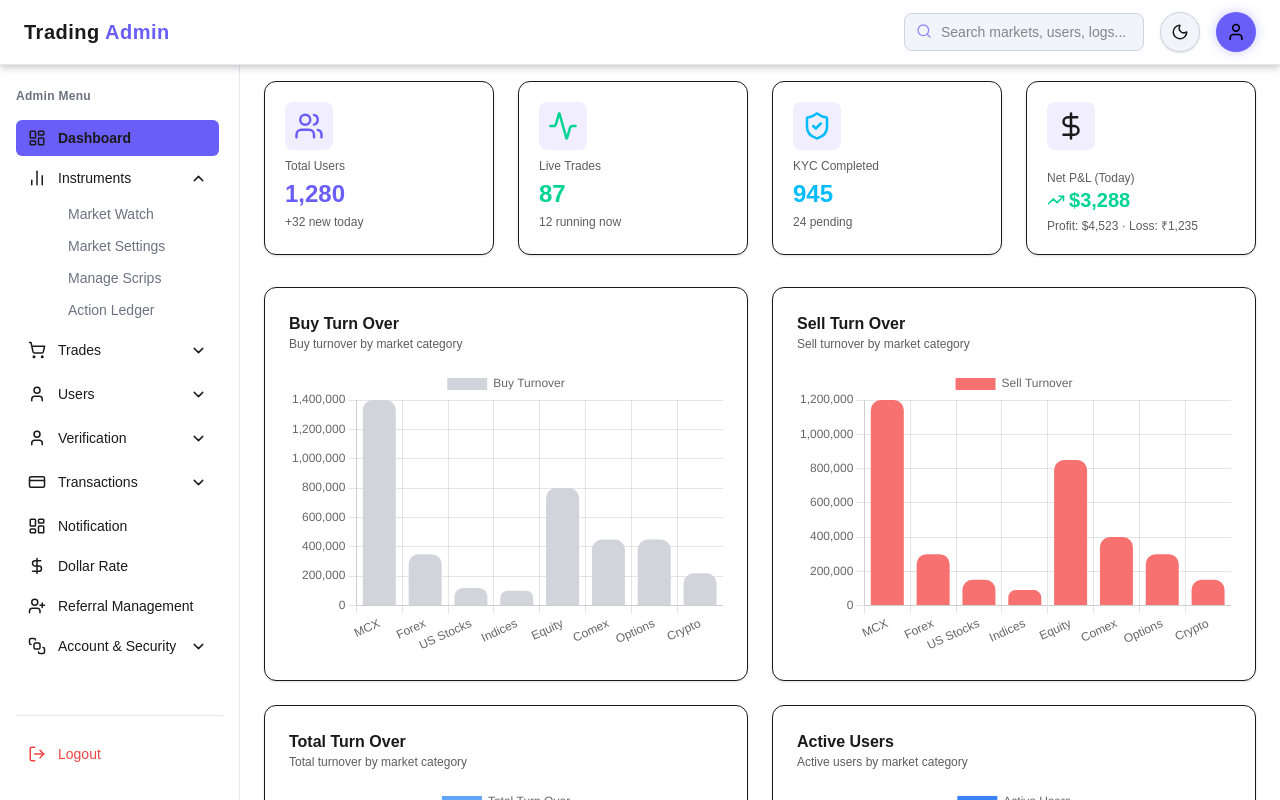
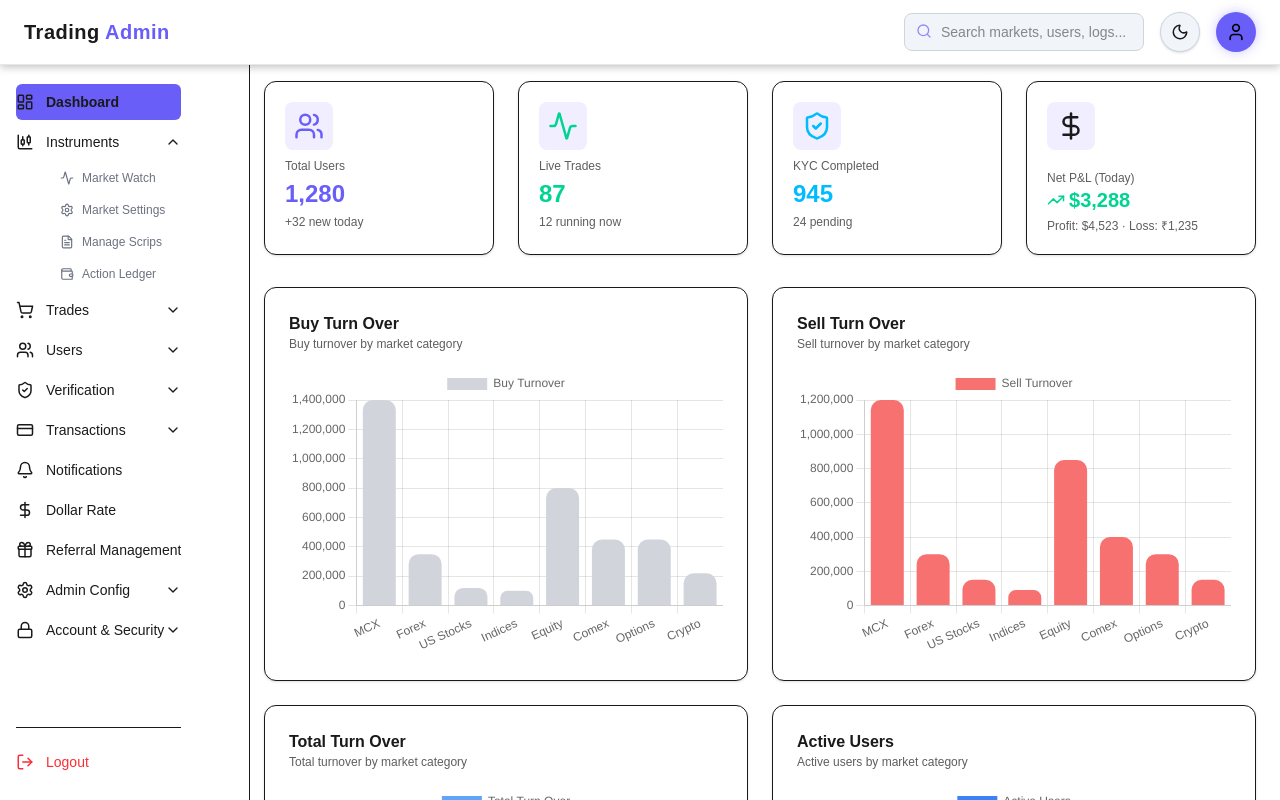
Before and after one commit to theintratreasure/Admin-Dashboard, a Next.js app: page /admin in a window 1280 px wide. Both pictures are taken after a click on the button "Instruments". Shown: the top 800 px of the page. Built offline with nearby package versions, Linux system fonts and the light colour scheme.

Commit message:
sidebar changes

```diff
--- a/app/admin/components/Sidebar.tsx
+++ b/app/admin/components/Sidebar.tsx
@@ -3,17 +3,24 @@
 import React, { JSX, useEffect, useState } from "react";
 import {
   LayoutDashboard,
+  CandlestickChart,
   ShoppingCart,
-  BarChart2,
+  Users,
+  ShieldCheck,
   CreditCard,
+  Bell,
+  DollarSign,
+  Gift,
+  Settings,
+  Lock,
   Menu,
   LogOut,
-  UserPlus,
-  User,
-  DollarSign,
-  BringToFront,
   ChevronDown,
   X,
+  Activity,
+  Wallet,
+  FileText,
+  UserCheck,
 } from "lucide-react";
 import Link from "next/link";
 import { usePathname, useRouter } from "next/navigation";
@@ -27,19 +34,20 @@ interface NavItem {
 }
 
 const navItems: NavItem[] = [
-  { href: "/admin", label: "Dashboard", icon: <LayoutDashboard size={18} /> },
-
-
-
-{
+  {
+    href: "/admin",
+    label: "Dashboard",
+    icon: <LayoutDashboard size={18} />,
+  },
+  {
     href: "/admin/instruments",
     label: "Instruments",
-    icon: <BarChart2 size={18} />,
+    icon: <CandlestickChart size={18} />,
     children: [
-      { href: "/admin/instruments/market-watch", label: "Market Watch", icon: <></> },
-      { href: "/admin/instruments/market-settings", label: "Market Settings", icon: <></> },
-      { href: "/admin/instruments/manage-scrips", label: "Manage Scrips", icon: <></> },
-      { href: "/admin/instruments/action-ledger", label: "Action Ledger", icon: <></> },
+      { href: "/admin/instruments/market-watch", label: "Market Watch", icon: <Activity size={14} /> },
+      { href: "/admin/instruments/market-settings", label: "Market Settings", icon: <Settings size={14} /> },
+      { href: "/admin/instruments/manage-scrips", label: "Manage Scrips", icon: <FileText size={14} /> },
+      { href: "/admin/instruments/action-ledger", label: "Action Ledger", icon: <Wallet size={14} /> },
     ],
   },
   {
@@ -47,59 +55,56 @@ const navItems: NavItem[] = [
     label: "Trades",
     icon: <ShoppingCart size={18} />,
     children: [
-      { href: "/admin/trades/live", label: "Trades Live", icon: <></> },
-      { href: "/admin/trades/active-positions", label: "Active Positions", icon: <></> },
-      { href: "/admin/trades/close-positions", label: "Close Positions", icon: <></> },
-      { href: "/admin/trades/close-trades", label: "Closed Trades", icon: <></> },
-      { href: "/admin/trades/pending-orders", label: "Pending Orders", icon: <></> },
+      { href: "/admin/trades/list", label: "Trades List", icon: <FileText size={14} /> },
+      { href: "/admin/trades/active-positions", label: "Active Positions", icon: <Activity size={14} /> },
+      { href: "/admin/trades/close-positions", label: "Close Positions", icon: <X size={14} /> },
+      { href: "/admin/trades/close-trades", label: "Closed Trades", icon: <UserCheck size={14} /> },
+      { href: "/admin/trades/pending-orders", label: "Pending Orders", icon: <ClockIcon /> },
     ],
   },
-
   {
     href: "/admin/users",
     label: "Users",
-    icon: <User size={18} />,
+    icon: <Users size={18} />,
     children: [
-
-      { href: "/admin/users/users", label: "Users ", icon: <></> },
-      { href: "/admin/users/users-funds", label: "Users Funds", icon: <></> },
+      { href: "/admin/users/users", label: "All Users", icon: <Users size={14} /> },
+      { href: "/admin/users/users-funds", label: "User Funds", icon: <Wallet size={14} /> },
     ],
   },
-
   {
     href: "/admin/verification",
     label: "Verification",
-    icon: <User size={18} />,
+    icon: <ShieldCheck size={18} />,
     children: [
-      { href: "/admin/verification/pending-kyc", label: "Pending KYC", icon: <></> },
-      { href: "/admin/verification/kyc", label: "KYC Completed", icon: <></> },
+      { href: "/admin/verification/pending-kyc", label: "Pending KYC", icon: <ClockIcon /> },
+      { href: "/admin/verification/kyc", label: "KYC Completed", icon: <UserCheck size={14} /> },
     ],
   },
-
   {
     href: "/admin/transactions",
     label: "Transactions",
     icon: <CreditCard size={18} />,
     children: [
-      { href: "/admin/transactions/bank-details", label: "Bank Details", icon: <></> },
-      { href: "/admin/transactions/withdraw-request", label: "Withdraw Request", icon: <></> },
-      { href: "/admin/transactions/deposit-request", label: "Deposit Request", icon: <></> },
-      { href: "/admin/transactions/all-deposit", label: "Deposit All", icon: <></> },
+      { href: "/admin/transactions/bank-details", label: "Bank Details", icon: <Wallet size={14} /> },
+      { href: "/admin/transactions/withdraw-request", label: "Withdraw Requests", icon: <DollarSign size={14} /> },
+      { href: "/admin/transactions/deposit-request", label: "Deposit Requests", icon: <DollarSign size={14} /> },
+      { href: "/admin/transactions/all-deposit", label: "All Deposits", icon: <FileText size={14} /> },
     ],
   },
-
-  { href: "/admin/notification", label: "Notification", icon: <LayoutDashboard size={18} /> },
-   { href: "/admin/dollar-rate", label: "Dollar Rate", icon: <DollarSign size={18} /> },
-   { href: "/admin/#", label: "Referral Management", icon: <UserPlus size={18} /> },
-
-
+  { href: "/admin/notification", label: "Notifications", icon: <Bell size={18} /> },
+  { href: "/admin/dollar-rate", label: "Dollar Rate", icon: <DollarSign size={18} /> },
+  { href: "/admin/referral", label: "Referral Management", icon: <Gift size={18} /> },
+  {
+    href: "/admin/settings",
+    label: "Admin Config",
+    icon: <Settings size={18} />,
+    children: [{ href: "/admin/enquiries", label: "Enquiries", icon: <FileText size={14} /> }],
+  },
   {
     href: "/admin/account-security",
     label: "Account & Security",
-    icon: <BringToFront size={18} />,
-    children: [
-      { href: "/admin/account-security/change-password", label: "Change Login Password", icon: <></> },
-    ],
+    icon: <Lock size={18} />,
+    children: [{ href: "/admin/account-security/change-password", label: "Change Password", icon: <Lock size={14} /> }],
   },
 ];
 
@@ -113,7 +118,6 @@ export default function AdminSidebar() {
   const normalize = (p: string) => p.replace(/\/+$/, "");
   const currentPath = normalize(pathname);
 
-  // strict true: exact match (top-level links)
   const isActive = (href: string, strict = false) => {
     const target = normalize(href);
     if (strict) return currentPath === target;
@@ -121,7 +125,6 @@ export default function AdminSidebar() {
   };
 
   useEffect(() => {
-    // sirf usi group ko open karo jiska child active hai (reload pe bhi)
     const parent = navItems.find(item =>
       item.children?.some(child => isActive(child.href)),
     );
@@ -129,72 +132,56 @@ export default function AdminSidebar() {
   }, [pathname]);
 
   const SidebarContent = () => (
-    <nav className="flex h-full flex-col justify-between px-4 py-6 text-sm">
-      {/* mobile drawer top row */}
-      <div className="mb-3 flex items-center justify-between lg:hidden">
-        <span className="text-sm font-semibold text-[var(--foreground)]">
-          Admin Menu
-        </span>
-        <button
-          onClick={() => setOpen(false)}
-          className="rounded-md border border-[var(--card-border)] bg-[var(--card-bg)] p-1.5"
-        >
-          <X size={16} />
+    <nav className="flex h-full flex-col px-4 py-5 text-sm">
+      <div className="mb-4 flex items-center justify-between lg:hidden">
+        <span className="font-semibold">Admin Panel</span>
+        <button onClick={() => setOpen(false)} className="rounded-md p-1">
+          <X size={18} />
         </button>
       </div>
 
-      {/* SCROLLABLE MENU */}
-      <div className="flex-1 overflow-y-auto pr-1">
-        <h3 className="mb-4 hidden text-xs font-semibold tracking-wide text-[var(--text-muted)] lg:block">
-          Admin Menu
-        </h3>
-
+      <div className="flex-1 space-y-1 overflow-y-auto">
         {navItems.map(item =>
           item.children ? (
-            <div key={item.label} className="mb-2">
+            <div key={item.label}>
               <button
-                onClick={() =>
-                  setOpenDropdown(prev => (prev === item.label ? null : item.label))
-                }
-                className={`
-                  flex w-full items-center justify-between rounded-md px-3 py-2
-                  text-[var(--foreground)] transition-all duration-200
-                  hover:bg-[var(--hover-bg)]
-                `}
+                onClick={() => setOpenDropdown(v => (v === item.label ? null : item.label))}
+                className="flex w-full items-center justify-between rounded-md px-0 py-2 hover:bg-[var(--hover-bg)]"
               >
                 <span className="flex items-center gap-3">
                   {item.icon}
                   {item.label}
                 </span>
                 <ChevronDown
-                  size={17}
-                  className={`transition-transform ${
-                    openDropdown === item.label ? "rotate-180" : ""
-                  }`}
+                  size={16}
+                  className={`transition-transform ${openDropdown === item.label ? "rotate-180" : ""}`}
                 />
               </button>
 
-              <AnimatePresence initial={false}>
+              <AnimatePresence>
                 {openDropdown === item.label && (
                   <motion.div
-                    key={item.label}
-                    initial={{ height: 0, opacity: 0, y: -4 }}
-                    animate={{ height: "auto", opacity: 1, y: 0 }}
-                    exit={{ height: 0, opacity: 0, y: -4 }}
-                    transition={{ duration: 0.25, ease: [0.22, 0.61, 0.36, 1] }}
-                    className="mt-1 flex flex-col gap-1 overflow-hidden pl-10"
+                    initial={{ opacity: 0, y: -4 }}
+                    animate={{ opacity: 1, y: 0 }}
+                    exit={{ opacity: 0, y: -4 }}
+                    transition={{
+                      duration: 0.18,
+                      ease: "easeOut",
+                    }}
+                    className="ml-8 mt-1 space-y-1 overflow-hidden"
                   >
+
                     {item.children.map(child => (
                       <Link
                         key={child.href}
                         href={child.href}
-                        className={`rounded-md px-3 py-1 ${
-                          isActive(child.href)
-                            ? "bg-[var(--primary)] text-[var(--foreground)] font-semibold"
-                            : "text-[var(--text-muted)] hover:bg-[var(--hover-bg)] hover:text-[var(--foreground)]"
-                        }`}
+                        className={`flex items-center gap-2 rounded-md px-3 py-1.5 text-xs ${isActive(child.href)
+                            ? "bg-[var(--primary)] font-semibold"
+                            : "text-[var(--text-muted)] hover:bg-[var(--hover-bg)]"
+                          }`}
                         onClick={() => setOpen(false)}
                       >
+                        {child.icon}
                         {child.label}
                       </Link>
                     ))}
@@ -206,11 +193,10 @@ export default function AdminSidebar() {
             <Link
               key={item.href}
               href={item.href}
-              className={`mb-1 flex items-center gap-3 rounded-md px-3 py-2 ${
-                isActive(item.href, true)
-                  ? "bg-[var(--primary)] text-[var(--foreground)] font-semibold"
-                  : "text-[var(--foreground)] hover:bg-[var(--hover-bg)]"
-              }`}
+              className={`flex items-center gap-3 rounded-md px-0 py-2 ${isActive(item.href, true)
+                  ? "bg-[var(--primary)] font-semibold"
+                  : "hover:bg-[var(--hover-bg)]"
+                }`}
               onClick={() => setOpen(false)}
             >
               {item.icon}
@@ -220,11 +206,10 @@ export default function AdminSidebar() {
         )}
       </div>
 
-      {/* FOOTER LOGOUT FIXED */}
-      <div className="border-t border-[var(--card-border)] pt-4">
+      <div className="mt-4 border-t pt-4">
         <button
           onClick={() => router.push("/")}
-          className="flex w-full items-center gap-3 rounded-md px-3 py-3 text-[var(--danger)] hover:bg-[var(--hover-bg)]"
+          className="flex w-full items-center gap-3 rounded-md px-0 py-2 text-red-500 hover:bg-red-500/10"
         >
           <LogOut size={18} /> Logout
         </button>
@@ -234,27 +219,17 @@ export default function AdminSidebar() {
 
   return (
     <>
-      {/* MOBILE MENU BUTTON */}
       <button
         onClick={() => setOpen(true)}
-        className="fixed left-4 top-4 z-[1100] rounded-md border border-[var(--card-border)] bg-[var(--card-bg)] p-2 lg:hidden"
+        className="fixed left-4 top-4 z-[1100] rounded-md p-2 lg:hidden"
       >
         <Menu size={20} />
       </button>
 
-      {/* DESKTOP SIDEBAR */}
-      <aside
-        className="
-          fixed left-0 top-[var(--topbar-height)] hidden
-          h-[calc(100vh-var(--topbar-height))] w-[260px] flex-col
-          border-r border-[var(--card-border)] bg-[var(--card-bg)]
-          xl:w-[240px] lg:flex lg:w-[220px] md:w-[200px] sm:w-[180px]
-        "
-      >
+      <aside className="fixed left-0 top-[var(--topbar-height)] hidden h-[calc(100vh-var(--topbar-height))] w-[250px] border-r lg:flex">
         <SidebarContent />
       </aside>
 
-      {/* MOBILE SIDEBAR WITH ANIMATION */}
       <AnimatePresence>
         {open && (
           <>
@@ -262,24 +237,13 @@ export default function AdminSidebar() {
               initial={{ x: -260 }}
               animate={{ x: 0 }}
               exit={{ x: -260 }}
-              transition={{ duration: 0.3 }}
-              className="
-                fixed left-0 top-0
-                z-[1200] h-[100vh]
-                w-[260px] overflow-y-auto border-r border-[var(--card-border)]
-                bg-[var(--card-bg)] shadow-xl lg:hidden
-              "
+              className="fixed left-0 top-0 z-[1200] h-full w-[260px] border-r bg-[var(--card-bg)] lg:hidden"
             >
               <SidebarContent />
             </motion.aside>
-
             <motion.div
-              initial={{ opacity: 0 }}
-              animate={{ opacity: 0.4 }}
-              exit={{ opacity: 0 }}
-              transition={{ duration: 0.2 }}
-              className="fixed inset-0 z-[900] bg-black/60 lg:hidden"
               onClick={() => setOpen(false)}
+              className="fixed inset-0 z-[900] bg-black/50 lg:hidden"
             />
           </>
         )}
@@ -287,3 +251,7 @@ export default function AdminSidebar() {
     </>
   );
 }
+
+function ClockIcon() {
+  return <span className="inline-block h-2 w-2 rounded-full bg-yellow-500" />;
+}
```
